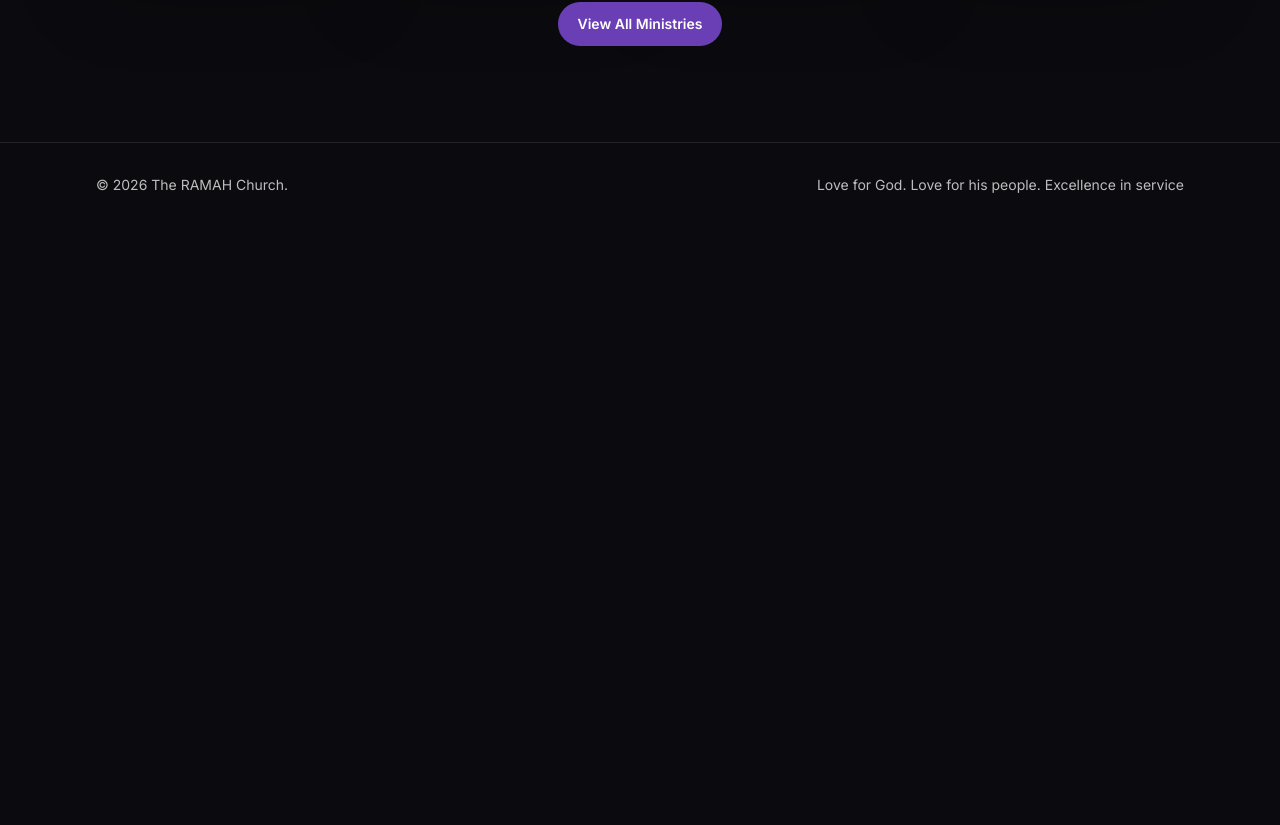
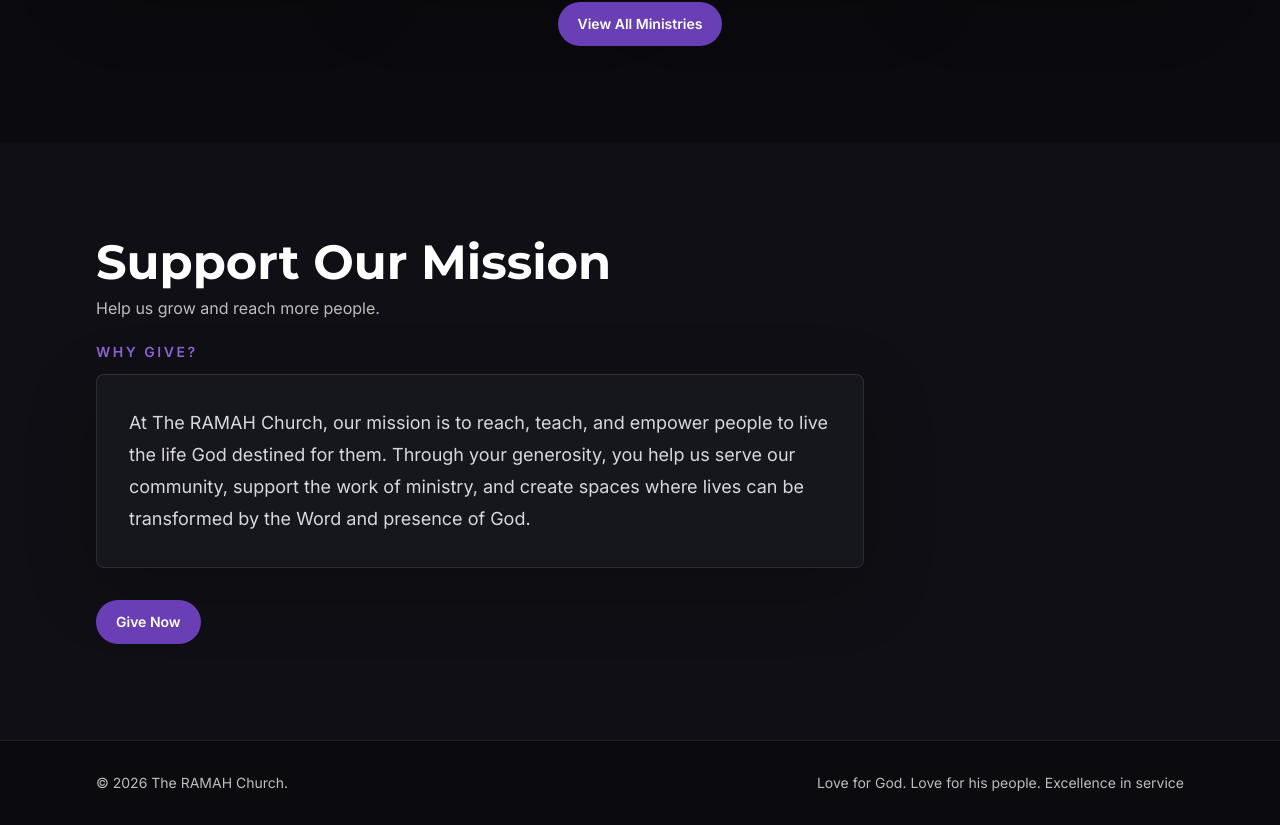
Before and after one commit to Armony-ftk/ramah-church, a Next.js app: page / in a window 1280 px wide. Shown: the part 4306-5131 px from the top of the page. Before the commit the page ends 4533 px from the top, so only its background shows below. Built offline with nearby package versions, Linux system fonts and the light colour scheme.

Commit message:
Added Support our Mission Section

```diff
--- a/src/app/page.tsx
+++ b/src/app/page.tsx
@@ -2,6 +2,7 @@ import HeroSection from "@/components/sections/HeroSection";
 import FeaturedSermonSection from "@/components/sections/FeaturedSermonSection";
 import MinistriesPreviewSection from "@/components/sections/MinistriesPreviewSection";
 import ServiceTimesSection from "@/components/sections/ServiceTimesSection";
+import SupportMissionSection from "@/components/sections/SupportMissionSection";
 import UpcomingEventsSection from "@/components/sections/UpcomingEventsSection";
 
 export default function Home() {
@@ -12,6 +13,7 @@ export default function Home() {
       <FeaturedSermonSection />
       <UpcomingEventsSection />
       <MinistriesPreviewSection />
+      <SupportMissionSection />
     </>
   );
 }
--- /dev/null
+++ b/src/components/sections/SupportMissionSection.tsx
@@ -0,0 +1,31 @@
+import Container from "@/components/layout/Container";
+import Button from "@/components/ui/Button";
+import SectionTitle from "@/components/ui/SectionTitle";
+
+export default function SupportMissionSection() {
+  return (
+    <section className="bg-[#0F0F15] py-16 sm:py-20 lg:py-24">
+      <Container>
+        <SectionTitle
+          eyebrow="Why Give?"
+          title="Support Our Mission"
+          description="Help us grow and reach more people."
+        />
+
+        <div className="mt-3 max-w-3xl rounded-lg border border-white/10 bg-[#16161D] p-6 shadow-[0_20px_70px_rgba(0,0,0,0.22)] sm:p-8">
+          <p className="text-base leading-8 text-[#D7D7DD] sm:text-lg">
+            At The RAMAH Church, our mission is to reach, teach, and empower
+            people to live the life God destined for them. Through your
+            generosity, you help us serve our community, support the work of
+            ministry, and create spaces where lives can be transformed by the
+            Word and presence of God.
+          </p>
+        </div>
+
+        <Button href="/give" className="mt-8 w-full sm:w-auto">
+          Give Now
+        </Button>
+      </Container>
+    </section>
+  );
+}
```
